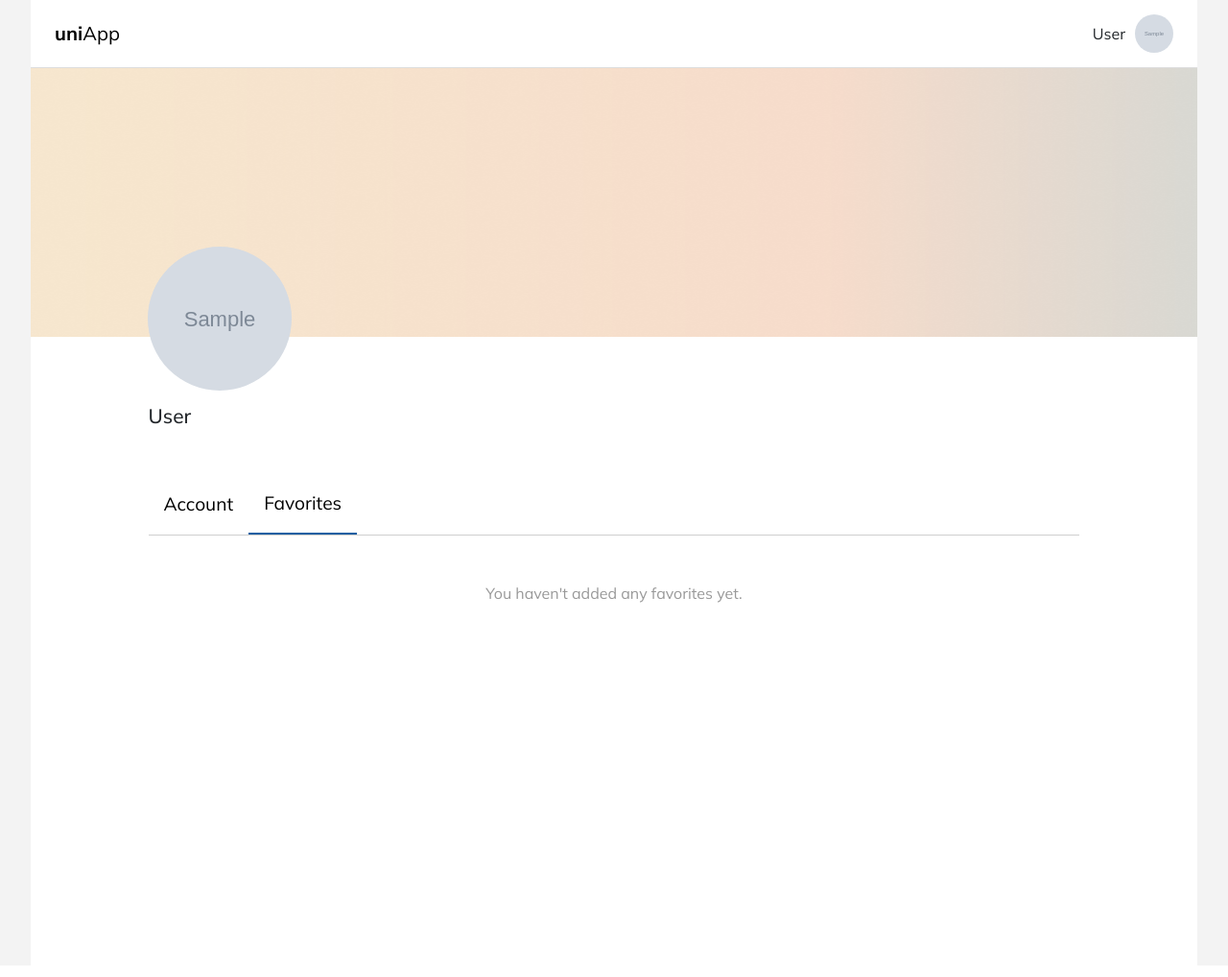
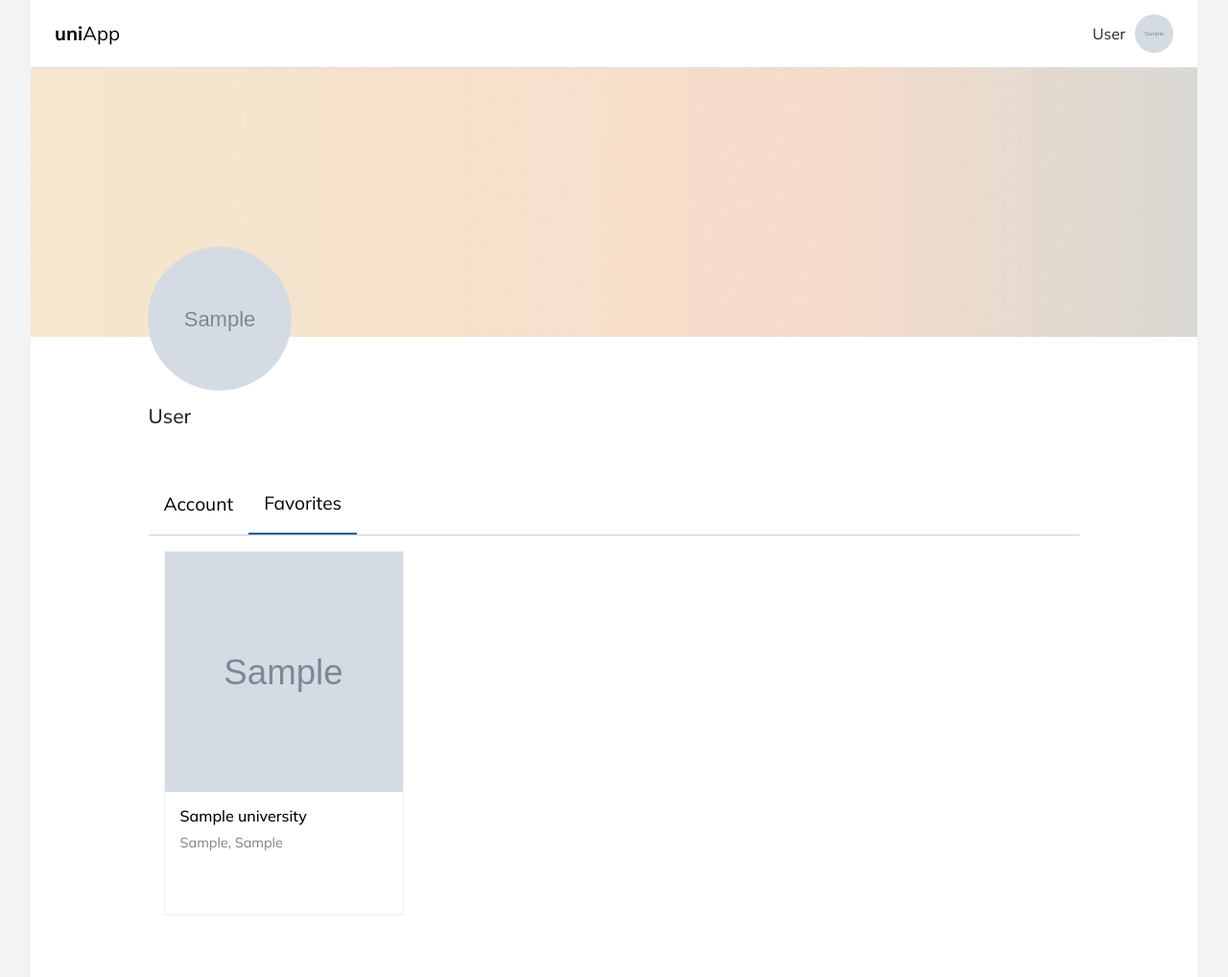
Before and after one commit to Mustapha7018/UniApp, a Django app: page /account/profile/update/ in a window 1280 px wide, after a click on "Favorites". Shown: the whole page at 96% size. Before the commit the page ends 628 px from the top, so only its background shows below. Run offline with Django 5.2, Linux system fonts and the light colour scheme; a user stored in the database is signed in; tables that the repository leaves empty hold one stand-in row (values such as "Sample post"); grey boxes marked "Sample" are stand-in pictures; some libraries are stand-ins or nearby versions.

Commit message:
implement uni favorite functionality

```diff
--- a/accounts/models.py
+++ b/accounts/models.py
@@ -1,5 +1,6 @@
 from django.contrib.auth.models import AbstractUser, BaseUserManager
 from django.db import models
+from university.models import University
 
 
 class CustomUserManager(BaseUserManager):
@@ -39,6 +40,7 @@ class CustomUser(AbstractUser):
     profile_picture = models.ImageField(
         upload_to="profile_pictures/", default="images/profile_img.png"
     )
+    favorites = models.ManyToManyField(University, related_name="favorited_by", blank=True)
 
     USERNAME_FIELD = "email"
     REQUIRED_FIELDS = []
--- a/accounts/static/css/profile.css
+++ b/accounts/static/css/profile.css
@@ -227,6 +227,119 @@ header .hero {
   padding: 2rem;
 }
 
+/* University Cards Section */
+.universities-section {
+  margin: 4rem 0;
+}
+
+.uni-grid {
+  display: grid;
+  grid-template-columns: repeat(4, minmax(250px, 1fr));
+  gap: 1.5rem;
+
+  a {
+    text-decoration: none;
+
+    h3 {
+        color: var(--black);
+    }
+  }
+}
+
+.uni-card {
+  position: relative;
+  background-color: var(--white);
+  border: 1px solid var(--gray-2);
+  overflow: hidden;
+  transition: transform 0.3s;
+  cursor: pointer;
+  height: 380px;
+}
+
+.uni-card img {
+  width: 100%;
+  height: 250px;
+  object-fit: cover;
+}
+
+.uni-card:hover {
+  transform: translateY(-5px);
+}
+
+/* Favorite Icon Style */
+.favorite-icon {
+  position: absolute;
+  top: 10px;
+  right: 10px;
+  padding: 0.5rem;
+  border-radius: 50%;
+}
+
+.favorite-checkbox, .favorite-icon i {
+  display: none;
+}
+
+.favorite-icon i {
+  color: var(--white);
+  font-size: 1.5rem;
+}
+
+.favorite-checkbox:checked + i {
+  color: red;
+}
+
+.selected {
+  color: red;
+}
+
+.uni-card:hover .favorite-icon i {
+  display: block;
+  cursor: pointer;
+}
+
+
+
+/* Responsive Design */
+@media (max-width: 768px) {
+
+.filter-sort-section {
+    flex-direction: column;
+    align-items: flex-start;
+}
+
+.filter-list {
+    flex-wrap: wrap;
+}
+
+.sort-options {
+    width: 100%;
+    justify-content: space-between;
+}
+
+.uni-grid {
+    grid-template-columns: 1fr;
+}
+}
+
+
+.uni-card:hover {
+  transform: translateY(-5px);
+}
+
+.uni-details {
+  padding: 1rem;
+}
+
+.uni-details h3 {
+  font-size: 1rem;
+  margin-bottom: 0.5rem;
+}
+
+.uni-details p {
+  font-size: 0.9rem;
+  color: var(--gray-1);
+}
+
 form {
   display: flex;
   flex-wrap: wrap;
--- a/accounts/templates/pages/profile.html
+++ b/accounts/templates/pages/profile.html
@@ -141,9 +141,28 @@
                     </form>
                 </div>
                 <div id="Favorites" class="tabcontent" style="display: none">
-                    <p class="empty-favorites">You haven't added any favorites yet.</p>
-                </div>
-            </div>
+                    {% if user.favorites.exists %}
+                      <div class="uni-grid">
+                        {% for university in user.favorites.all %}
+                          <a href="{% url 'university-detail' university.id %}">
+                            <div class="uni-card" style="cursor: pointer;">
+                              <img src="{{ university.card_image.url }}" alt="{{ university.name }}" />
+                              <label class="favorite-icon">
+                                <input type="checkbox" class="favorite-checkbox" data-university-id="{{ university.id }}" checked />
+                                <i class="fa fa-heart"></i>
+                              </label>
+                              <div class="uni-details">
+                                <h3>{{ university.name }}</h3>
+                                <p>{{ university.city }}, {{ university.region }}</p>
+                              </div>
+                            </div>
+                          </a>
+                        {% endfor %}
+                      </div>
+                    {% else %}
+                      <p class="empty-favorites">You haven't added any favorites yet.</p>
+                    {% endif %}
+                  </div>
         </main>
     </div>
 
--- a/mainpage/static/css/main.css
+++ b/mainpage/static/css/main.css
@@ -39,7 +39,7 @@ body {
 }
 
 .main-container {
-  width: 100%;
+  width: 95%;
   max-width: 1600px;
   margin: 0 auto;
   background: var(--white);
@@ -622,6 +622,7 @@ header .hero p {
     padding: 0;
     line-height: 1.5;
     word-wrap: break-word;
+    font-size: 0.8rem;
   }
 }
 
--- a/mainpage/static/css/search_page.css
+++ b/mainpage/static/css/search_page.css
@@ -41,8 +41,7 @@ body {
 .main-container {
   width: 95%;
   max-width: 1600px;
-  margin-left: auto;
-  margin-right: auto;
+  margin: 0 auto;
   background: var(--white);
 }
 
--- a/university/urls.py
+++ b/university/urls.py
@@ -3,5 +3,6 @@ from .views import *
 
 urlpatterns = [
     path('search-page/', UniversityListView.as_view(), name='search-page'),
+    path('toggle-favorite/', ToggleFavoriteView.as_view(), name='toggle_favorite'),
     path('university_detail/<int:pk>/', UniversityDetailView.as_view(), name='university-detail'),
 ]
```
Also changed, not shown: mainpage/templates/pages/search_page.html (+36 -2 lines), university/views.py (+44 -3 lines), accounts/migrations/0006_customuser_favorites.py (added), mainpage/views.py (line endings or trailing spaces), media/profile_pictures/photo_acLDH6m.jpg (added).
